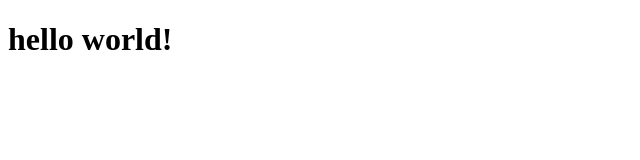
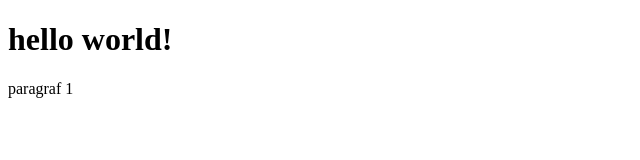
Before and after one commit to wahyuputra2/repo-test, a plain HTML site: page index.html in a window 1280 px wide. Shown: the full height of the page, 0-640 px from the left. Drawn offline with Linux system fonts and the light colour scheme.

Commit message:
menambahkan paragraph

```diff
--- a/index.html
+++ b/index.html
@@ -7,5 +7,6 @@
 </head>
 <body>
     <h1>hello world!</h1>
+    <p>paragraf 1</p>
 </body>
 </html>
```
